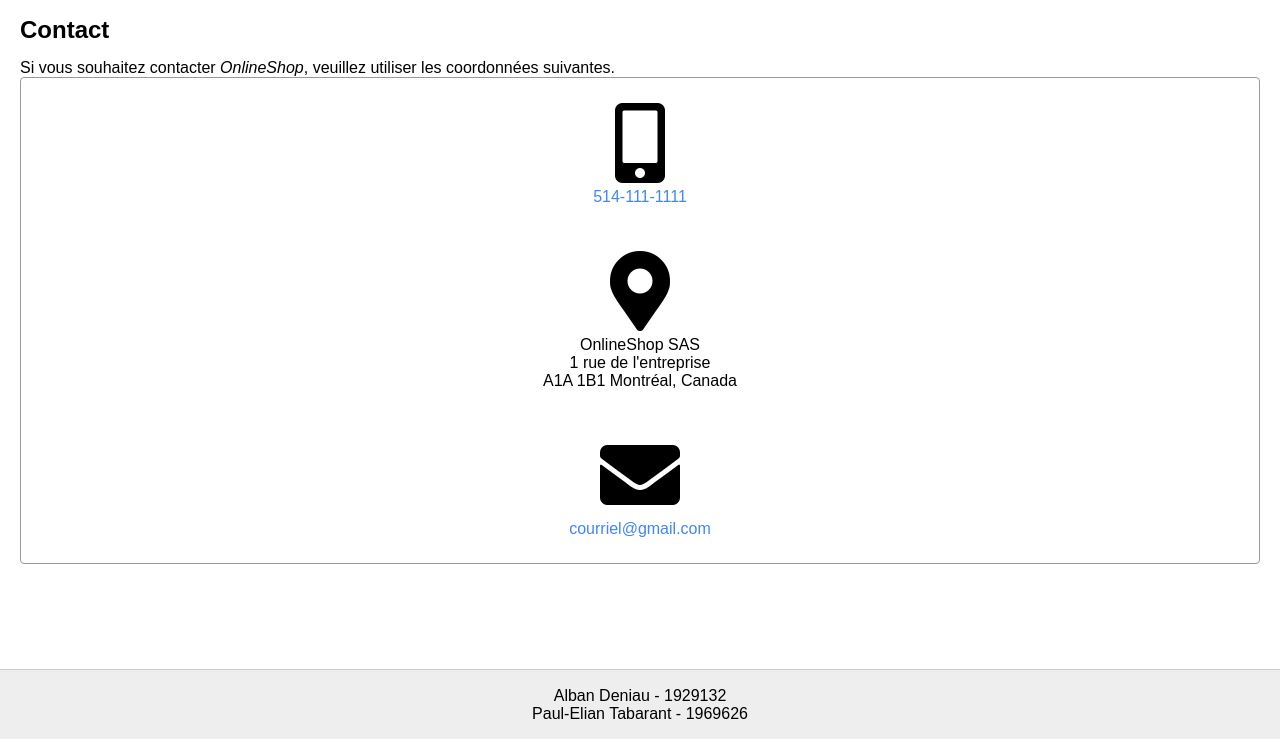
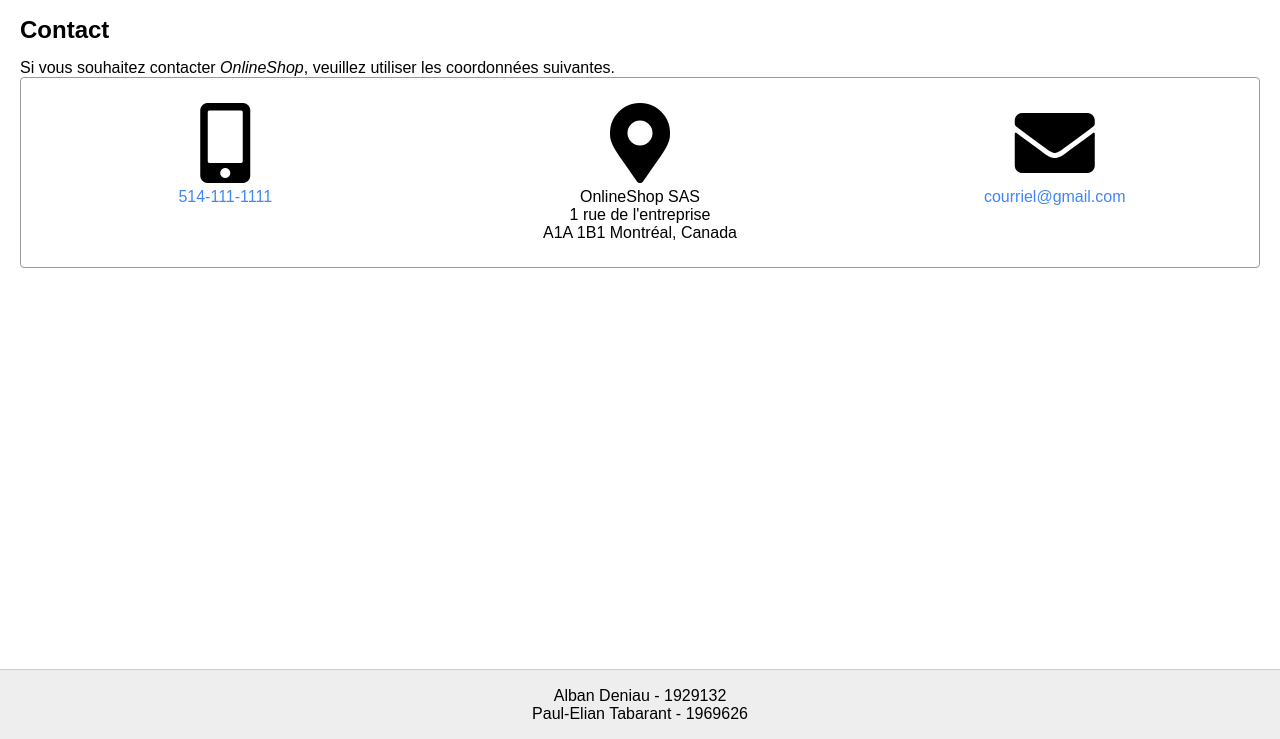
Before and after one commit to paulelian-tabarant/LOG4420-Shopping_website, a web app: file TP1/contact.html in a window 1280 px wide. Shown: the part 61-800 px from the top of the page. Run offline with its HTML, style and script files only (its server is not run), Linux system fonts and the light colour scheme; some libraries are stand-ins or nearby versions.

Commit message:
correction erreur contact

```diff
--- a/TP1/assets/css/style.css
+++ b/TP1/assets/css/style.css
@@ -228,7 +228,7 @@
 
 #contact-options > .col {
 	text-align: center;
-	flex-basis: : 33%;
+	flex-basis: 33%;
 	padding: 15px 0px;
 }
 #contact-options a {
--- a/TP1/contact.html
+++ b/TP1/contact.html
@@ -32,7 +32,7 @@
 		<section class="main-content">
 			<h1>Contact</h1>
 			<p>Si vous souhaitez contacter <em>OnlineShop</em>, veuillez utiliser les coordonnées suivantes.
-			<div id="contact-options" class="row default-border">
+			<div id="contact-options" class="flex default-border">
 				<div class="col">
 					<div>
 						<span class="fas fa-mobile-alt"></span>
```
